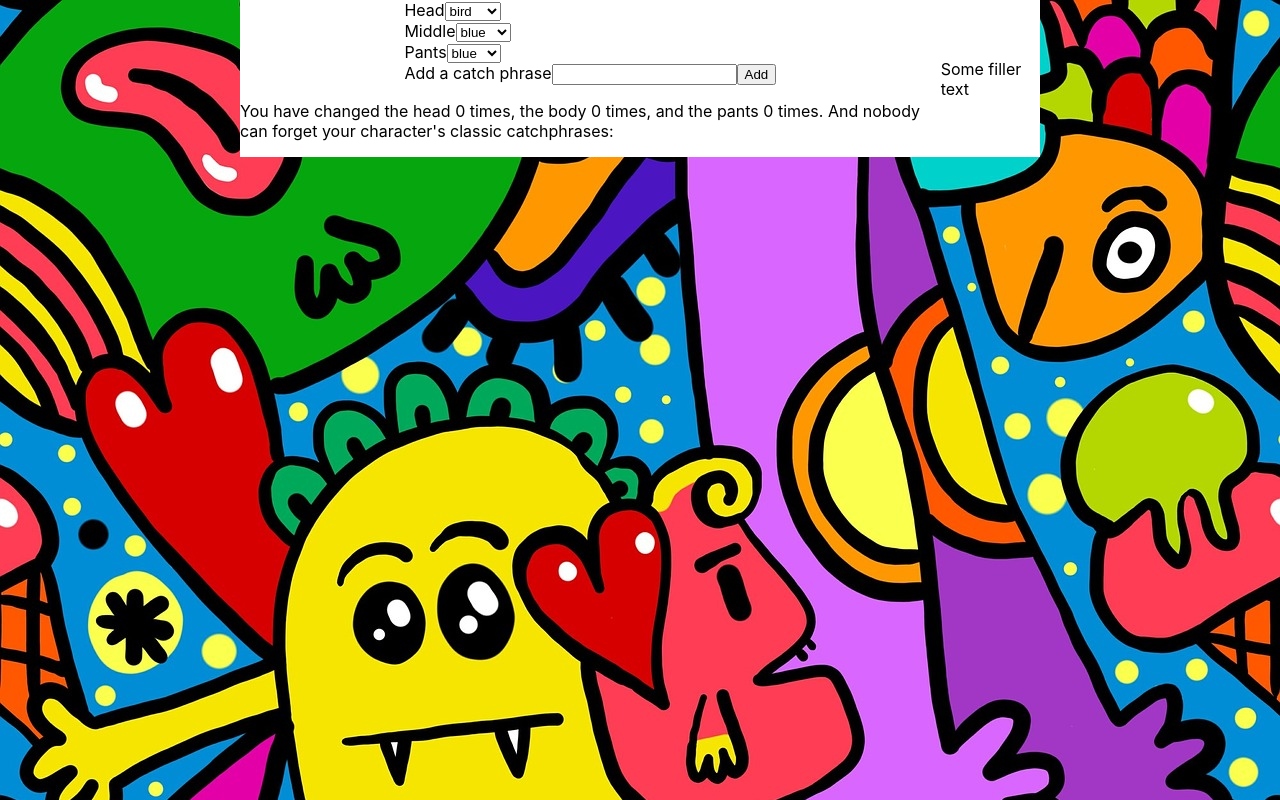
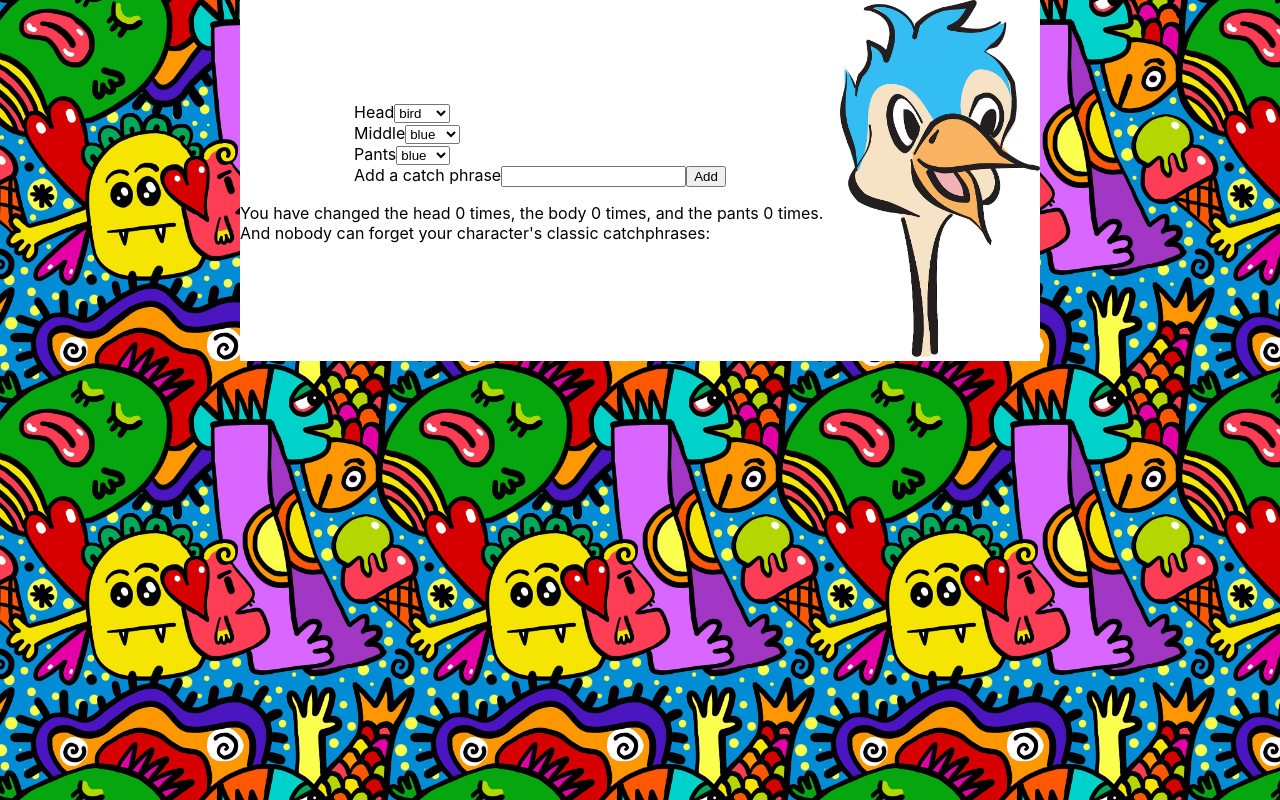
Before and after one commit to jlaurentpdx/character-creator-react, a React (Create React App) app: page / in a window 1280 px wide. Shown: the top 800 px of the page. Built offline with nearby package versions, Linux system fonts and the light colour scheme.

Commit message:
rendering headSelection correctly with Display

```diff
--- a/src/App.css
+++ b/src/App.css
@@ -1,6 +1,5 @@
 body {
   background-image: url('./bg.jpeg');
-  min-height: 1280px;
+  background-size: 400px;
   background-repeat: repeat;
-  background-size: contain;
 }
--- a/src/components/Display/Display.css
+++ b/src/components/Display/Display.css
@@ -0,0 +1,3 @@
+img {
+  width: 200px;
+}
--- a/src/components/Display/Display.js
+++ b/src/components/Display/Display.js
@@ -1,3 +1,9 @@
 import './Display.css';
 
-export default function Display(text) {}
+export default function Display({ selection, feature }) {
+  return (
+    <div>
+      <img src={process.env.PUBLIC_URL + `/char_images/${selection}-${feature}.png`} />
+    </div>
+  );
+}
--- a/src/components/Dropdown/Dropdown.js
+++ b/src/components/Dropdown/Dropdown.js
@@ -1,12 +1,17 @@
 import './Dropdown.css';
 
-export default function Dropdown({ name, selection, options, setSelection }) {
+export default function Dropdown({ name, selection, options, setSelection, setCount }) {
   //   const defaultOption = options.find((item) => item === []);
+
+  function changeHandler(e) {
+    setSelection(e.target.value);
+    setCount((count) => ++count);
+  }
 
   return (
     <label>
       {name}
-      <select value={selection} onChange={(e) => setSelection(e.target.value)}>
+      <select value={selection} onChange={changeHandler}>
         {options.map((item) => (
           <option key={item} value={item}>
             {item}
--- a/src/components/Main/Main.js
+++ b/src/components/Main/Main.js
@@ -2,6 +2,7 @@ import { useState } from 'react';
 import './Main.css';
 import Dropdown from '../Dropdown/Dropdown';
 import Catchphrase from '../Catchphrase/Catchphrase';
+import Display from '../Display/Display';
 
 export default function Main() {
   const dropdownOptions = [
@@ -28,19 +29,24 @@ export default function Main() {
             selection={headSelection}
             options={dropdownOptions[0]}
             setSelection={setHeadSelection}
+            setCount={setHeadCount}
           />
           <Dropdown
             name="Middle"
             selection={midSelection}
             options={dropdownOptions[1]}
             setSelection={setMidSelection}
+            setCount={setMidCount}
           />
           <Dropdown
             name="Pants"
             selection={pantsSelection}
             options={dropdownOptions[2]}
             setSelection={setPantsSelection}
+            setCount={setPantsCount}
           />
+
+          {console.log(headSelection)}
 
           <Catchphrase
             label="Add a catch phrase"
@@ -59,12 +65,11 @@ export default function Main() {
           {catchphraseList.map((item) => (
             <p key={item}>{item}</p>
           ))}
-          {/* Display: Stats */}
         </div>
       </div>
       <div className="right">
         <div className="character">
-          <p>Some filler text</p>
+          <Display selection={headSelection} feature="head" />
           {/* Display : Feature : Middle */}
           {/* Display : Feature : Body */}
         </div>
```
